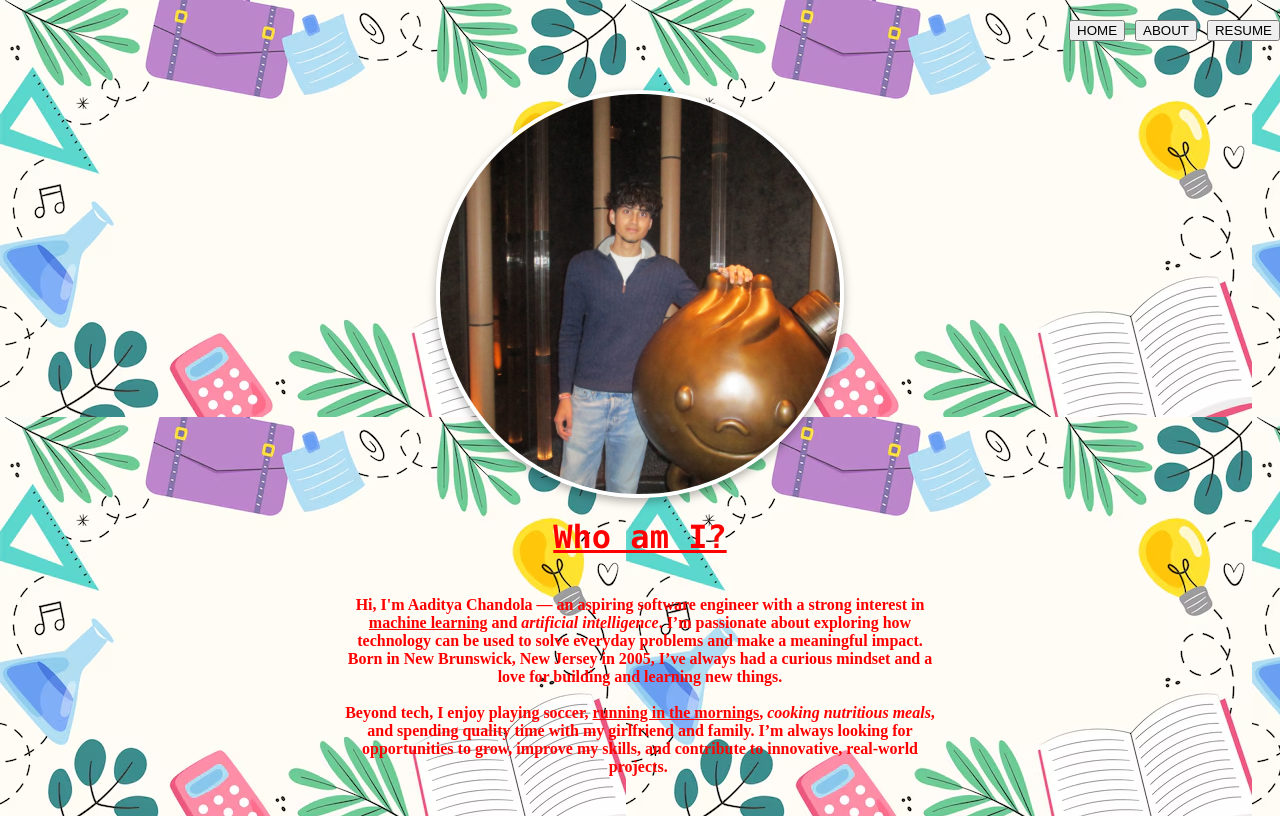
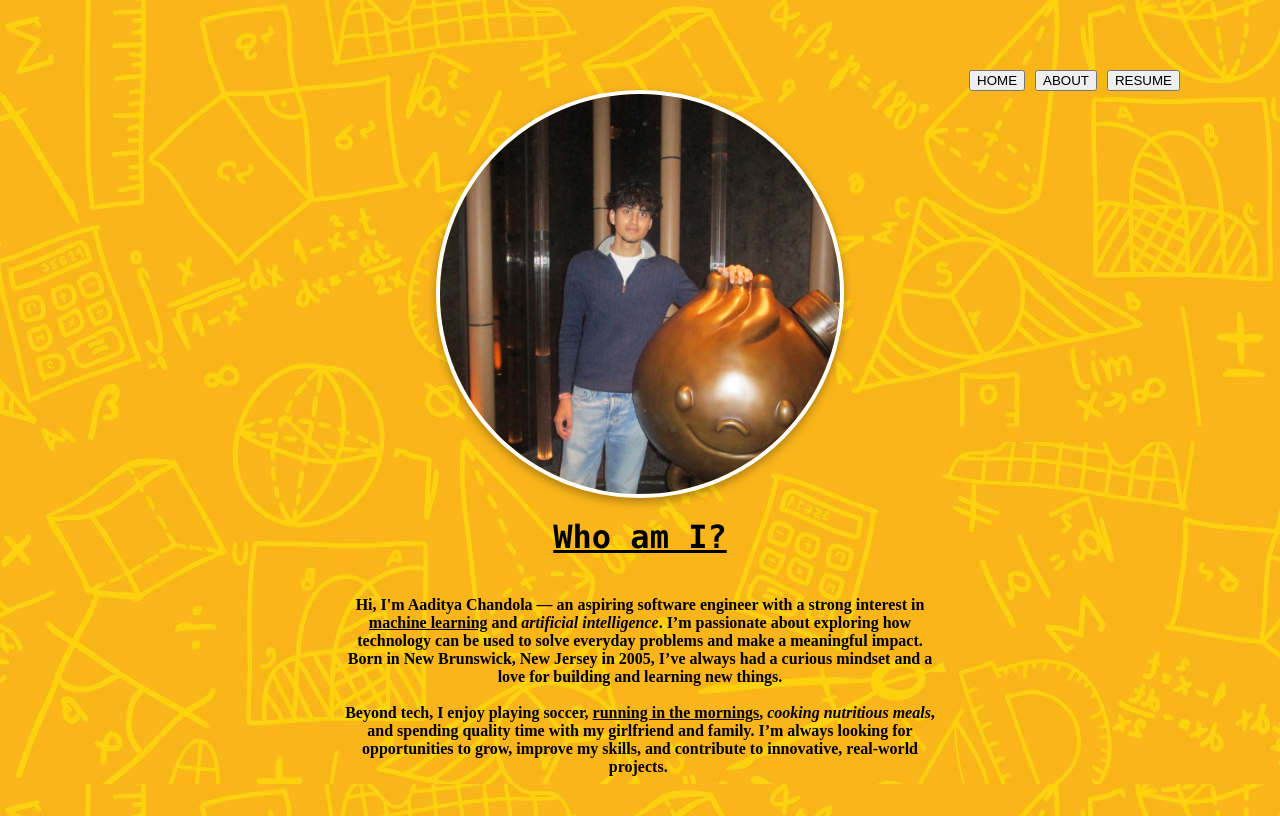
Before and after one commit to Aaditya-develop/portfolio-site, a plain HTML site: page aboutme.html in a window 1280 px wide. Drawn offline with nearby package versions, Linux system fonts and the light colour scheme.

Commit message:
Update aboutme.css

```diff
--- a/aboutme.css
+++ b/aboutme.css
@@ -1,16 +1,16 @@
 body{
-    background-image: url("learning.avif")
+    background-image: url("orange.jpg")
 
 }
 h1 {
     text-align: center;
     margin-top: 20px;
     font-family: 'Press Start 2P', "consolas";
-    color: red;
+    color: black;
   }
 
 .header{
-    color: red;
+    color: black;
     font-family:'Press Start 2P', "consolas";
     margin-top: 50px;
 
@@ -24,7 +24,7 @@ img {
     margin-top: 40px;
   }
 p{
-    color: red;
+    color: black;
     font-family:'Times New Roman', Times, serif;
     font-weight: bold;
     text-decoration: wavy;
@@ -56,8 +56,8 @@ button{
     right: 1000px;  /* Try 200, 250, etc. */
     display: flex;
     gap: 10px;
+    transform: translate(-100px, 50px);
   }
-
 
 
 button:hover{
```
